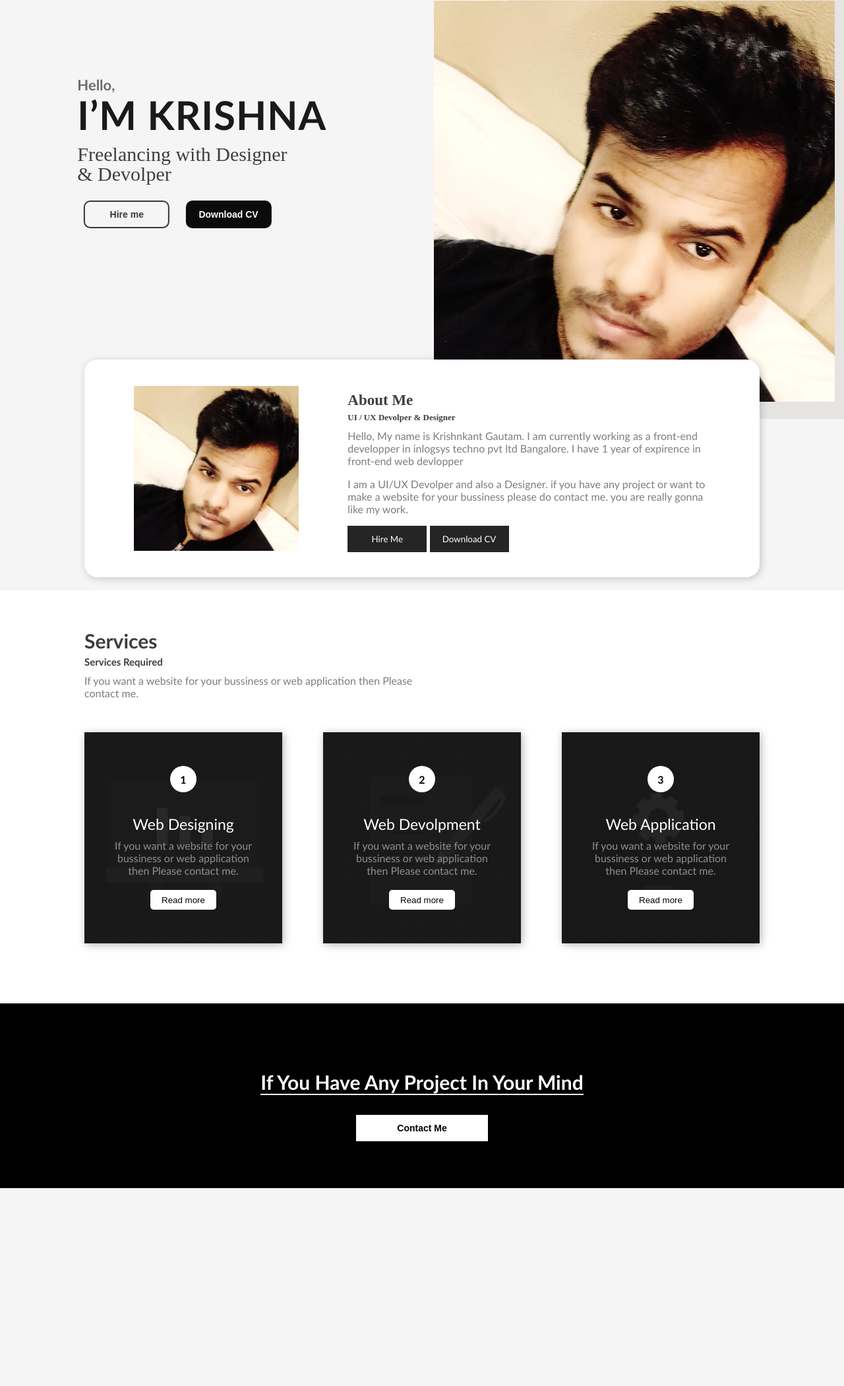
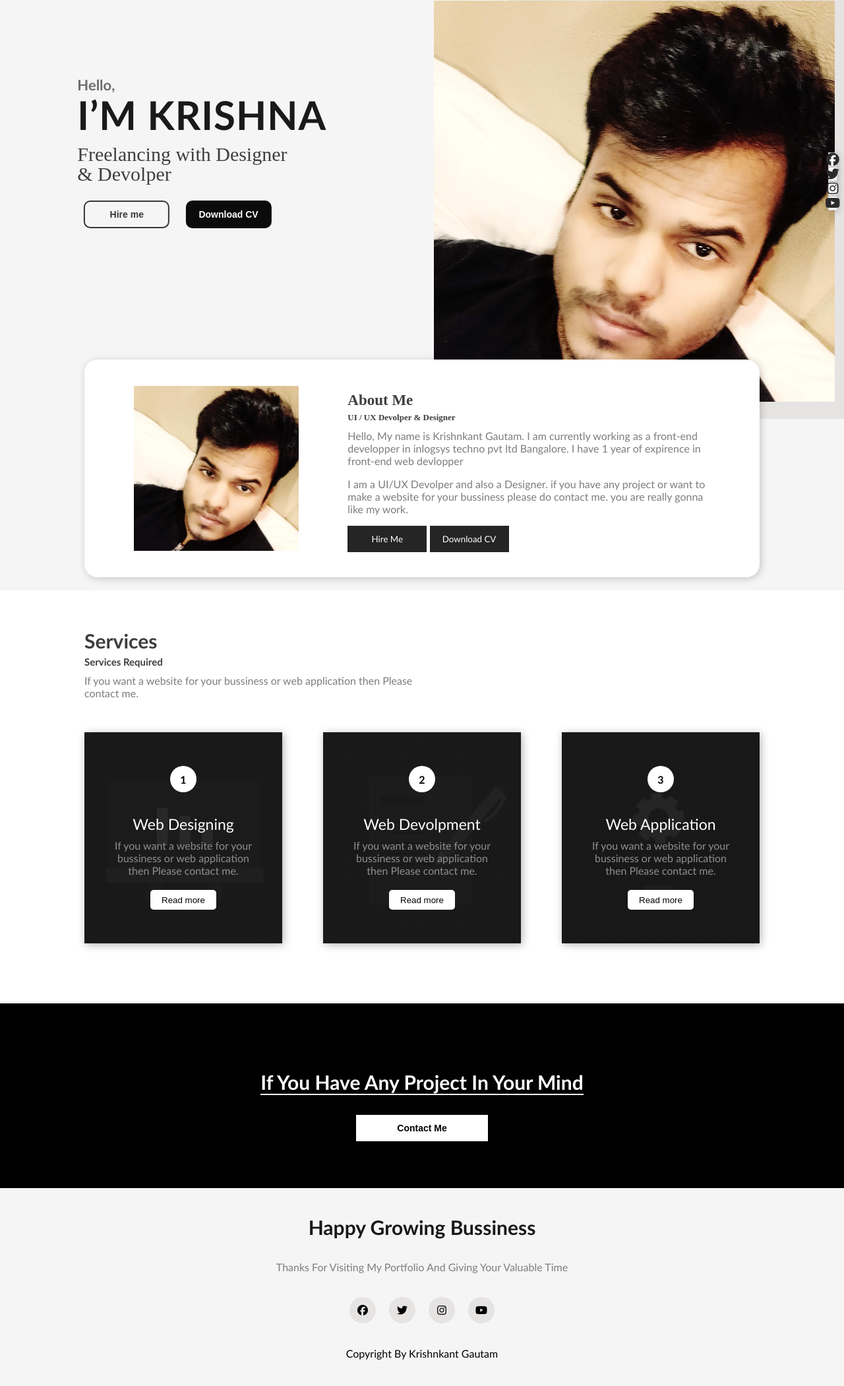
Before and after one commit to krishna1212031/krishna1212031.github.io, a plain HTML site: page index.html in a window 1280 px wide. Shown: the part 125-2226 px from the top of the page at 66% size. Before the commit the page ends 1926 px from the top, so only its background shows below. Drawn offline with Linux system fonts and the light colour scheme.

Commit message:
footer and social icons

```diff
--- a/index.html
+++ b/index.html
@@ -84,5 +84,27 @@
 <p>If You Have Any Project In Your Mind</p>
 <button>Contact Me</button>
 </div>
+<!--footer-->
+<footer>
+    <p>Happy Growing Bussiness</p>
+    <p>Thanks For Visiting My Portfolio And Giving Your Valuable Time</p>
+    <!--social-->
+    <div class="social-icons">
+        <a href="#"><i class="fab fa-facebook"></i></a>
+        <a href="#"><i class="fab fa-twitter"></i></a>
+        <a href="#"><i class="fab fa-instagram"></i></a>
+        <a href="#"><i class="fab fa-youtube"></i></a>
+    </div>
+    <!--Copyright-->
+    <p>Copyright By Krishnkant Gautam</p>
+</footer>
+<!--side social bar-->
+<div class="social-bar">
+    <a href="#"><i class="fab fa-facebook"></i></a>
+    <a href="#"><i class="fab fa-twitter"></i></a>
+    <a href="#"><i class="fab fa-instagram"></i></a>
+    <a href="#"><i class="fab fa-youtube"></i></a>
+</div>
+
 </body>
 </html>
--- a/styles.css
+++ b/styles.css
@@ -315,3 +315,104 @@ button:active {
   font-size: 14px;
   font-weight: bold;
 }
+footer {
+  height: 300px;
+  display: flex;
+  flex-direction: column;
+  justify-content: center;
+  align-items: center;
+  position: relative;
+}
+
+footer p {
+  font-family: calibri;
+}
+
+footer p:nth-child(1) {
+  font-size: 30px;
+  font-weight: bold;
+  color: #191919;
+  line-height: 10px;
+}
+
+footer p:nth-child(2) {
+  font-size: 16px;
+  color:#7e7d7d;
+  width:600px;
+  text-align: center;
+
+}
+
+.social-icons a{
+  width: 40px;
+  height: 40px;
+  display: flex;
+  justify-content: center;
+  align-items: center;
+  background-color: #e6e3e3;
+  margin:20px 10px;
+  border-radius: 50%;
+
+
+}
+
+.social-icons{
+  display: flex;
+}
+
+.copyright{
+  color: #565555;
+  font-size: 13px;
+  position:absolute;
+  left : 50%;
+  bottom: 10px;
+  transform: translateX(-50%);
+
+
+}
+
+.social-icons i{
+  color: #000000;
+
+}
+
+.social-icons a:hover,
+.social-bar a:hover{
+  background-color: #000000;
+  box-shadow: 2px 2px 12px rgba(0, 0, 0, 0.2);
+  transition: all ease 0.5s;
+}
+
+.social-icons a:hover i,
+.social-bar a:hover i{
+  color: #ffffff;
+  transition: all ease 0.5s;
+}
+
+.social-bar{
+  position: fixed;
+  top: 50%;
+  right: 0PX;
+  transform: translateY(-50%);
+
+}
+
+.social-bar a{
+  display: flex;
+  justify-content: center;
+  align-items: center;
+  width: 50%;
+  height: 50%;
+  padding: 0px;
+  margin: 0px;
+  line-height: 0px;
+  background-color: #ffffff;
+  border: 1px solid #cbcbcb;
+  box-shadow: 2px 2px 12px rgba(0, 0, 0, 0.2);
+}
+
+.social-bar I{
+  color: #2b2b2b;
+  font-size: 20px;
+
+}
```
